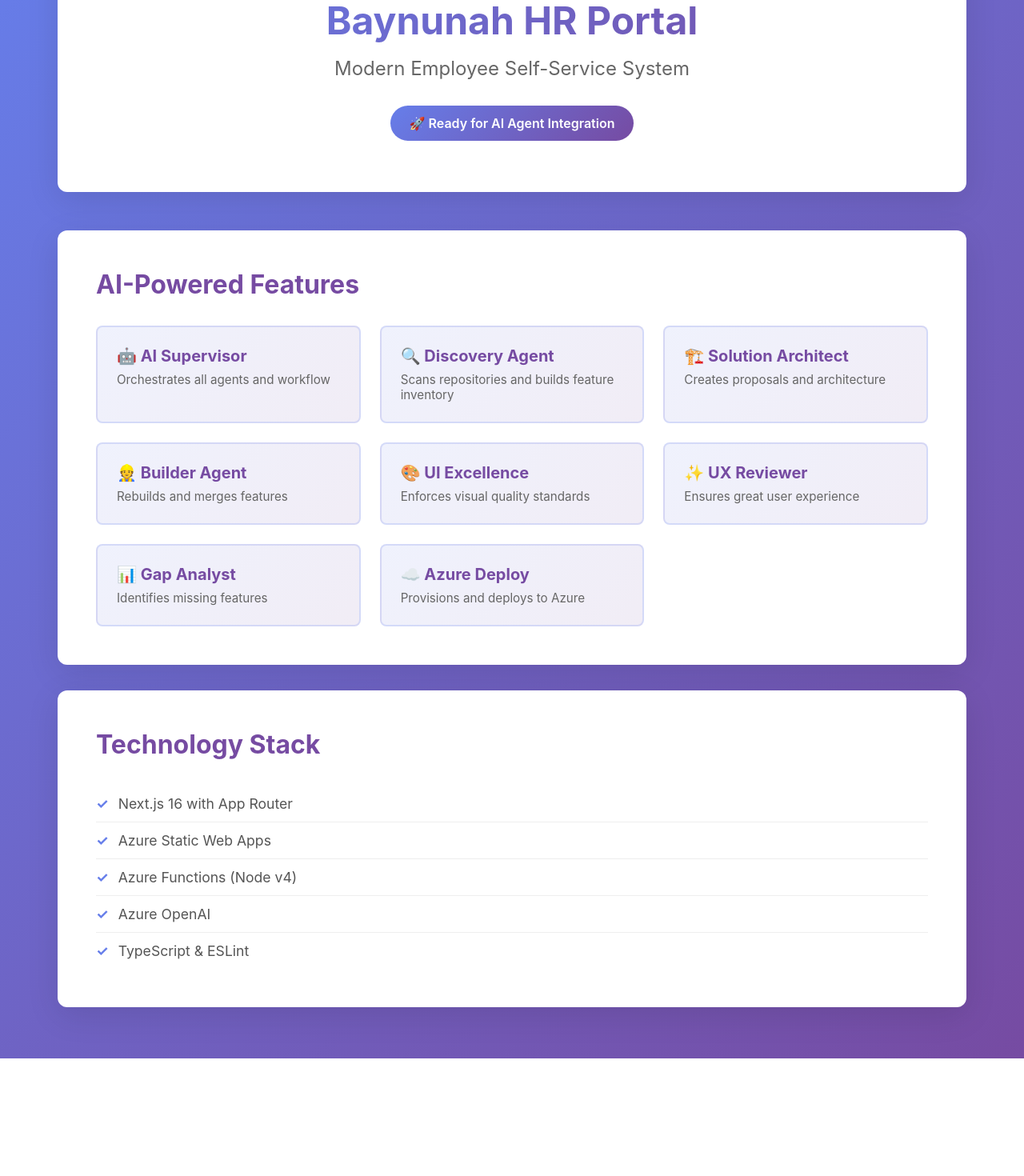
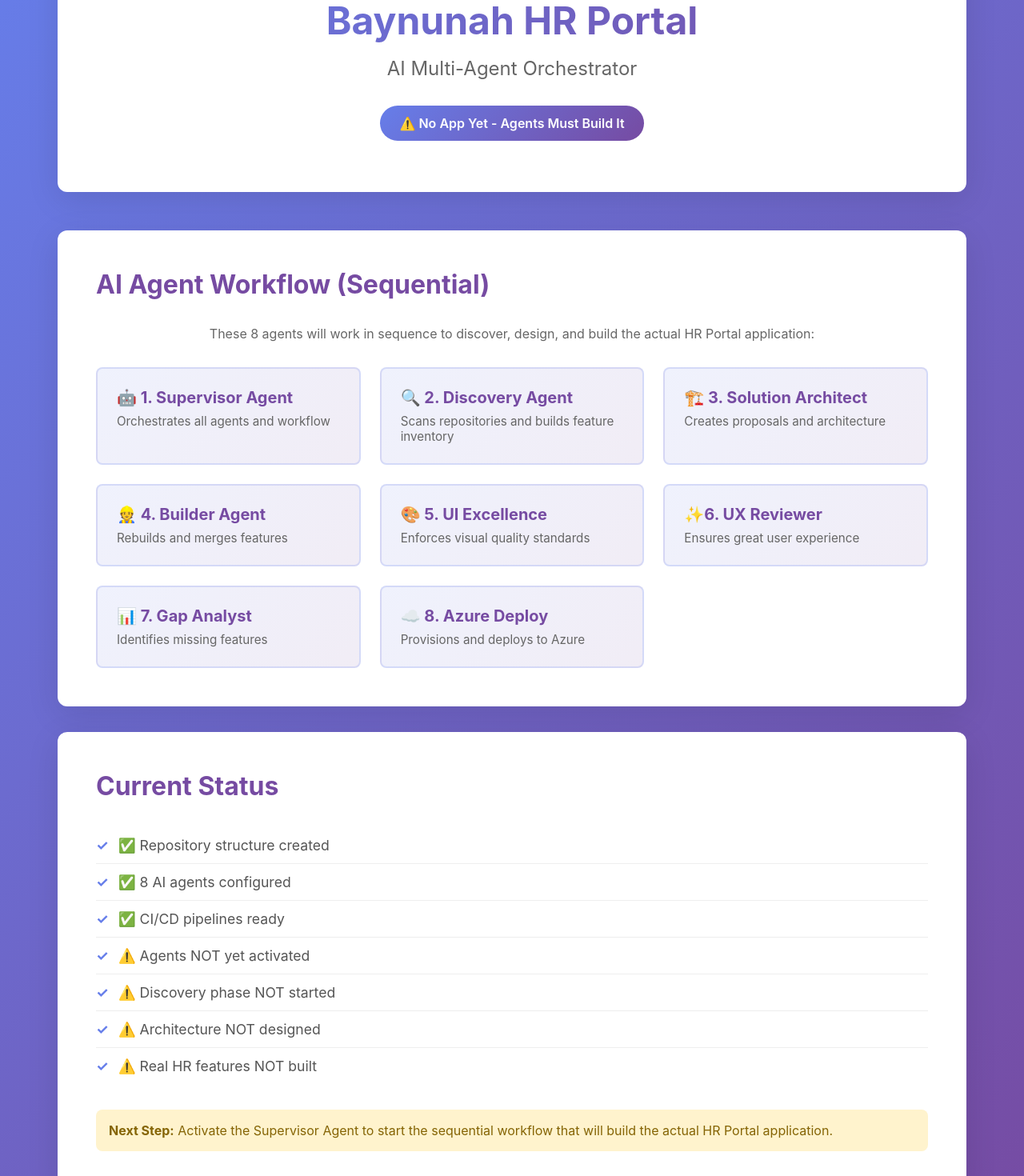
Before and after one commit to ismaelloveexcel/baynunah-hr-portal-2026, a Next.js app in the folder workspace/HR-Portal-Final/: page / in a window 1280 px wide. Shown: the part 100-1570 px from the top of the page at 80% size. Before the commit the page ends 1423 px from the top, so only its background shows below. Built offline with nearby package versions, Linux system fonts and the light colour scheme.

Commit message:
Clarify: No app deployed yet - agents must build it sequentially
Co-authored-by: ismaelloveexcel <186632230+ismaelloveexcel@users.noreply.github.com>

```diff
--- a/workspace/HR-Portal-Final/src/app/page.tsx
+++ b/workspace/HR-Portal-Final/src/app/page.tsx
@@ -3,59 +3,67 @@ export default function HomePage() {
     <main className="container">
       <div className="hero">
         <h1>Baynunah HR Portal</h1>
-        <p className="subtitle">Modern Employee Self-Service System</p>
+        <p className="subtitle">AI Multi-Agent Orchestrator</p>
         <div className="status">
-          <span className="badge">🚀 Ready for AI Agent Integration</span>
+          <span className="badge">⚠️ No App Yet - Agents Must Build It</span>
         </div>
       </div>
 
       <section className="features">
-        <h2>AI-Powered Features</h2>
+        <h2>AI Agent Workflow (Sequential)</h2>
+        <p style={{ textAlign: 'center', marginBottom: '2rem', color: '#666' }}>
+          These 8 agents will work in sequence to discover, design, and build the actual HR Portal application:
+        </p>
         <div className="feature-grid">
           <div className="feature-card">
-            <h3>🤖 AI Supervisor</h3>
+            <h3>🤖 1. Supervisor Agent</h3>
             <p>Orchestrates all agents and workflow</p>
           </div>
           <div className="feature-card">
-            <h3>🔍 Discovery Agent</h3>
+            <h3>🔍 2. Discovery Agent</h3>
             <p>Scans repositories and builds feature inventory</p>
           </div>
           <div className="feature-card">
-            <h3>🏗️ Solution Architect</h3>
+            <h3>🏗️ 3. Solution Architect</h3>
             <p>Creates proposals and architecture</p>
           </div>
           <div className="feature-card">
-            <h3>👷 Builder Agent</h3>
+            <h3>👷 4. Builder Agent</h3>
             <p>Rebuilds and merges features</p>
           </div>
           <div className="feature-card">
-            <h3>🎨 UI Excellence</h3>
+            <h3>🎨 5. UI Excellence</h3>
             <p>Enforces visual quality standards</p>
           </div>
           <div className="feature-card">
-            <h3>✨ UX Reviewer</h3>
+            <h3>✨6. UX Reviewer</h3>
             <p>Ensures great user experience</p>
           </div>
           <div className="feature-card">
-            <h3>📊 Gap Analyst</h3>
+            <h3>📊 7. Gap Analyst</h3>
             <p>Identifies missing features</p>
           </div>
           <div className="feature-card">
-            <h3>☁️ Azure Deploy</h3>
+            <h3>☁️ 8. Azure Deploy</h3>
             <p>Provisions and deploys to Azure</p>
           </div>
         </div>
       </section>
 
       <section className="tech-stack">
-        <h2>Technology Stack</h2>
+        <h2>Current Status</h2>
         <ul>
-          <li>Next.js 16 with App Router</li>
-          <li>Azure Static Web Apps</li>
-          <li>Azure Functions (Node v4)</li>
-          <li>Azure OpenAI</li>
-          <li>TypeScript & ESLint</li>
+          <li>✅ Repository structure created</li>
+          <li>✅ 8 AI agents configured</li>
+          <li>✅ CI/CD pipelines ready</li>
+          <li>⚠️ Agents NOT yet activated</li>
+          <li>⚠️ Discovery phase NOT started</li>
+          <li>⚠️ Architecture NOT designed</li>
+          <li>⚠️ Real HR features NOT built</li>
         </ul>
+        <p style={{ marginTop: '2rem', padding: '1rem', background: '#fff3cd', borderRadius: '8px', color: '#856404' }}>
+          <strong>Next Step:</strong> Activate the Supervisor Agent to start the sequential workflow that will build the actual HR Portal application.
+        </p>
       </section>
     </main>
   )
```
Also changed, not shown: 2 other files (tests, documents, lock files or other folders).
